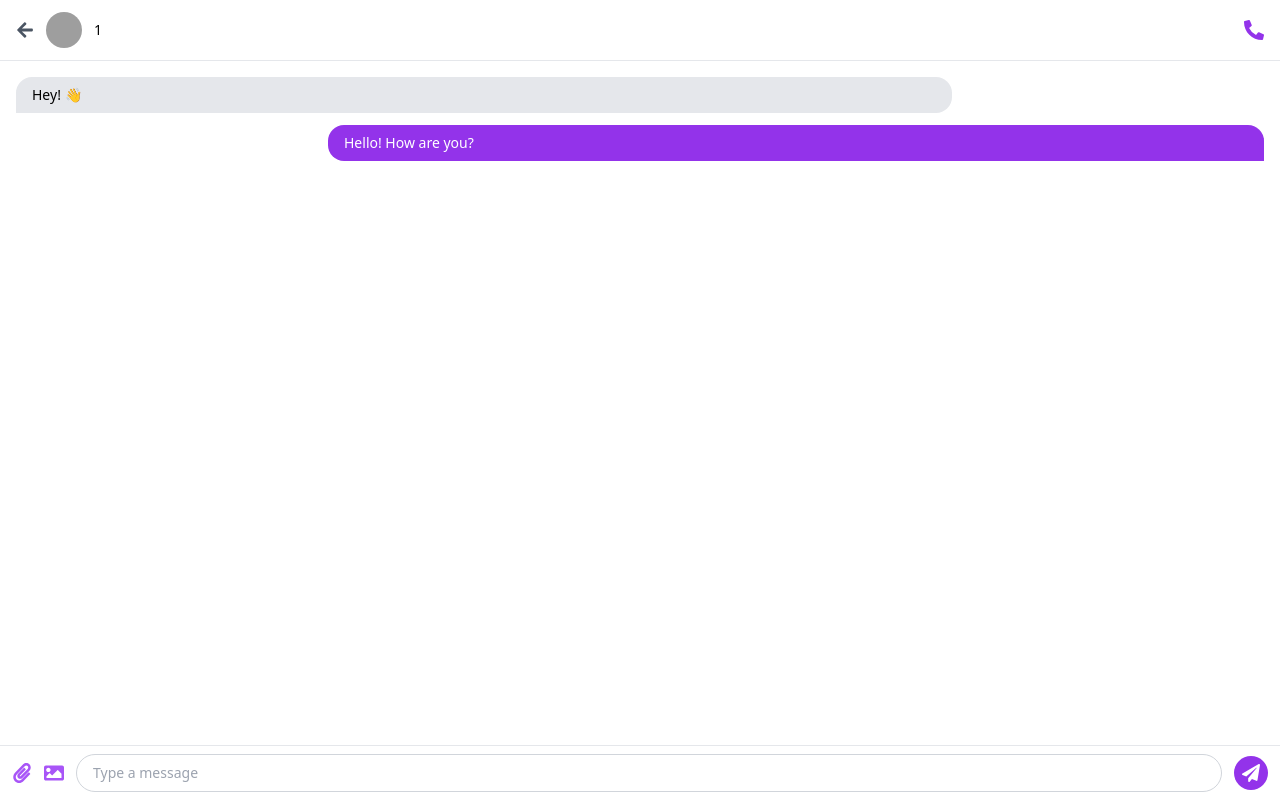
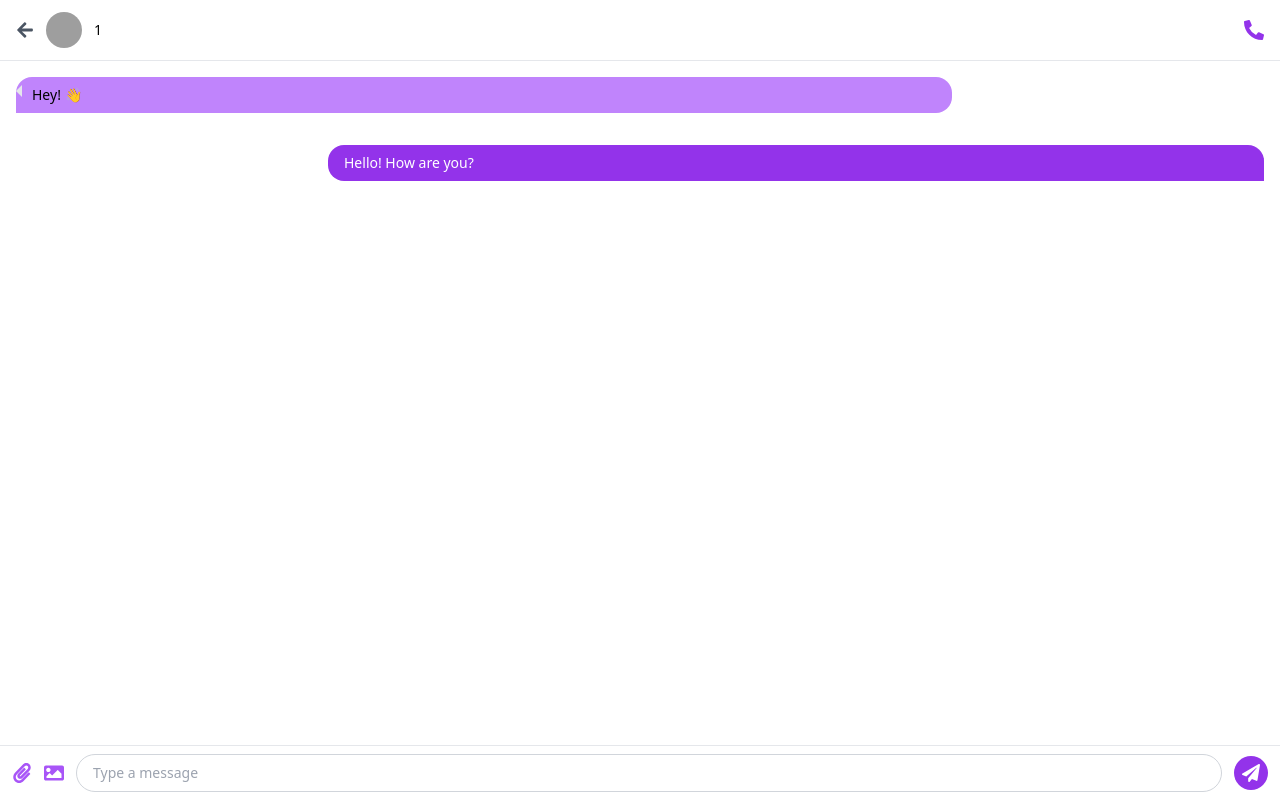
Before and after one commit to princeclaude/chat-app, a React (Vite) app in the folder hi-app/: page /chat/1 in a window 1280 px wide. Built offline with nearby package versions, Linux system fonts and the light colour scheme; no server answers; grey boxes are pictures that could not be loaded.

Commit message:
ui enhanced

```diff
--- a/hi-app/src/pages/ChatPanel.jsx
+++ b/hi-app/src/pages/ChatPanel.jsx
@@ -82,7 +82,7 @@ const ChatPanel = () => {
       </div>
 
       {/* Messages */}
-      <div className="flex-1 overflow-y-auto px-4 py-4 space-y-3 bg-white">
+      <div className="flex-1 overflow-y-auto px-4 py-4 space-y-3 bg-white ">
         {messages.map((msg, index) => (
           <div key={index} className="relative group">
             <div
@@ -94,8 +94,8 @@ const ChatPanel = () => {
               className={`relative max-w-[75%] px-4 py-2 text-sm whitespace-pre-wrap transition break-words
                 ${
                   msg.sender === "me"
-                    ? "bg-purple-600 text-white ml-auto rounded-2xl rounded-br-none before:content-[''] before:absolute before:right-[-6px] before:top-2 before:border-[6px] before:border-transparent before:border-l-purple-600"
-                    : "bg-gray-200 text-black rounded-2xl rounded-bl-none before:content-[''] before:absolute before:left-[-6px] before:top-2 before:border-[6px] before:border-transparent before:border-r-gray-200"
+                    ? "bg-purple-600 mt-8 text-white ml-auto rounded-2xl rounded-br-none before:content-[''] before:absolute before:right-[-6px] before:top-2 before:border-[6px] before:border-transparent before:border-l-purple-600"
+                    : "bg-purple-400 text-black rounded-2xl rounded-bl-none before:content-[''] before:absolute before:left-[-6px] before:top-2 before:border-[6px] before:border-transparent before:border-r-gray-200"
                 }`}
             >
               {msg.text}
```
